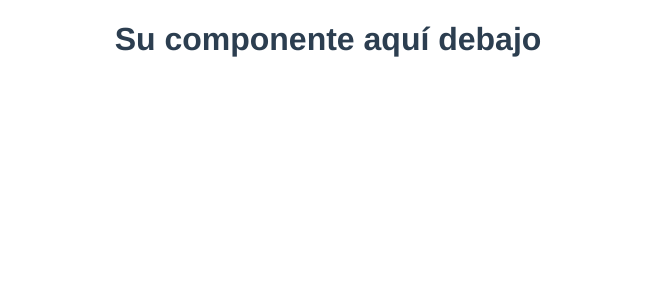
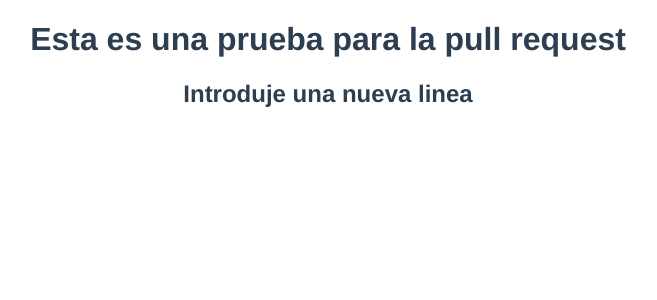
Before and after one commit to fecocode/v-log, a Vue app: page / in a window 1280 px wide. Shown: the top 300 px of the page, without its empty margins (312-969 px from the left). Built offline with nearby package versions, Linux system fonts and the light colour scheme.

Commit message:
Este commit es para probar las PR

```diff
--- a/src/views/Home.vue
+++ b/src/views/Home.vue
@@ -1,12 +1,12 @@
 <template>
   <div>
-    <h1>Su componente aquí debajo</h1>
+    <h1>Esta es una prueba para la pull request</h1>
+    <h2>Introduje una nueva linea</h2>
     <!-- Su componente -->
   </div>
 </template>
 
 <script>
-
 export default {
   name: "Home"
 };
```
